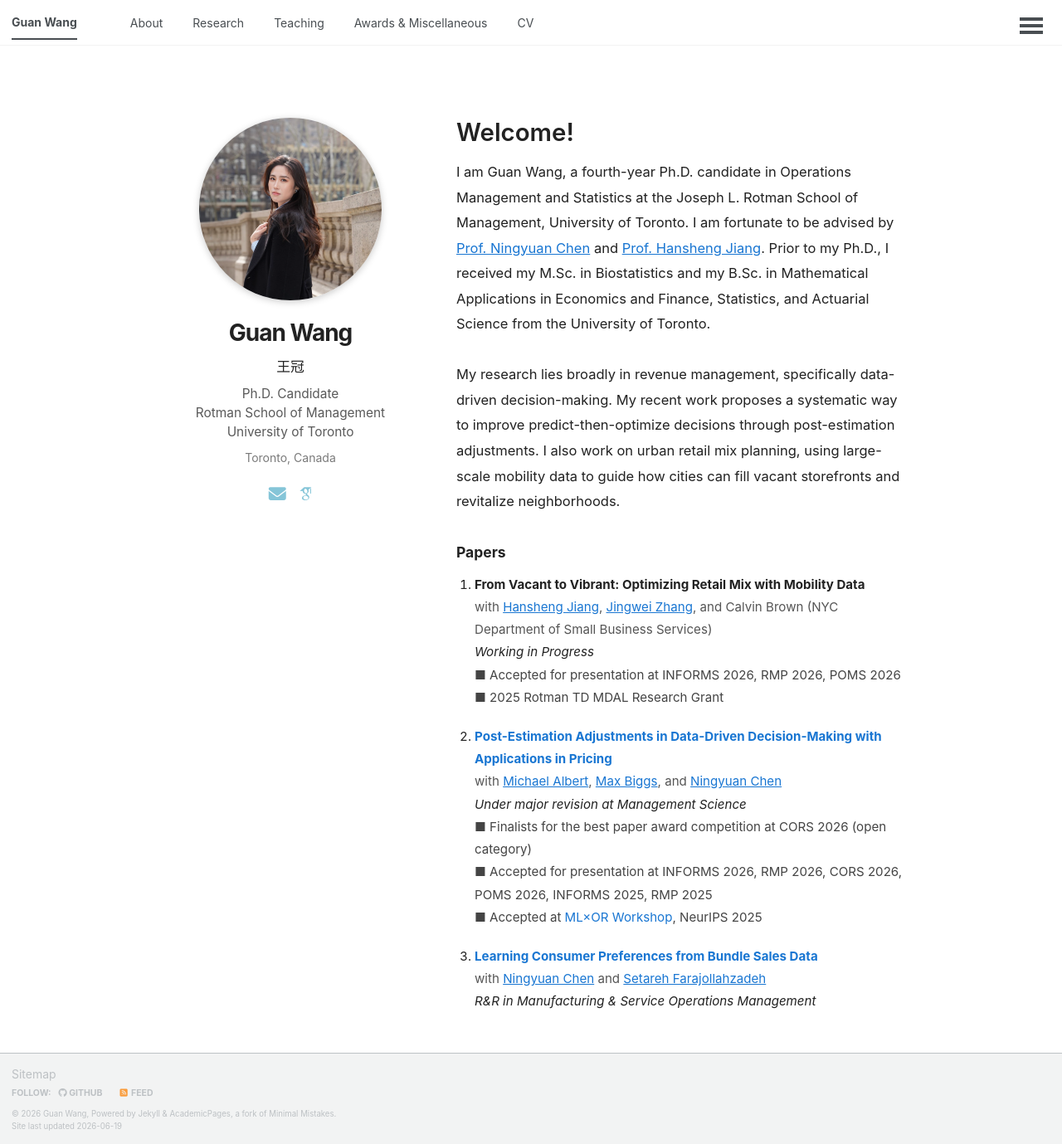
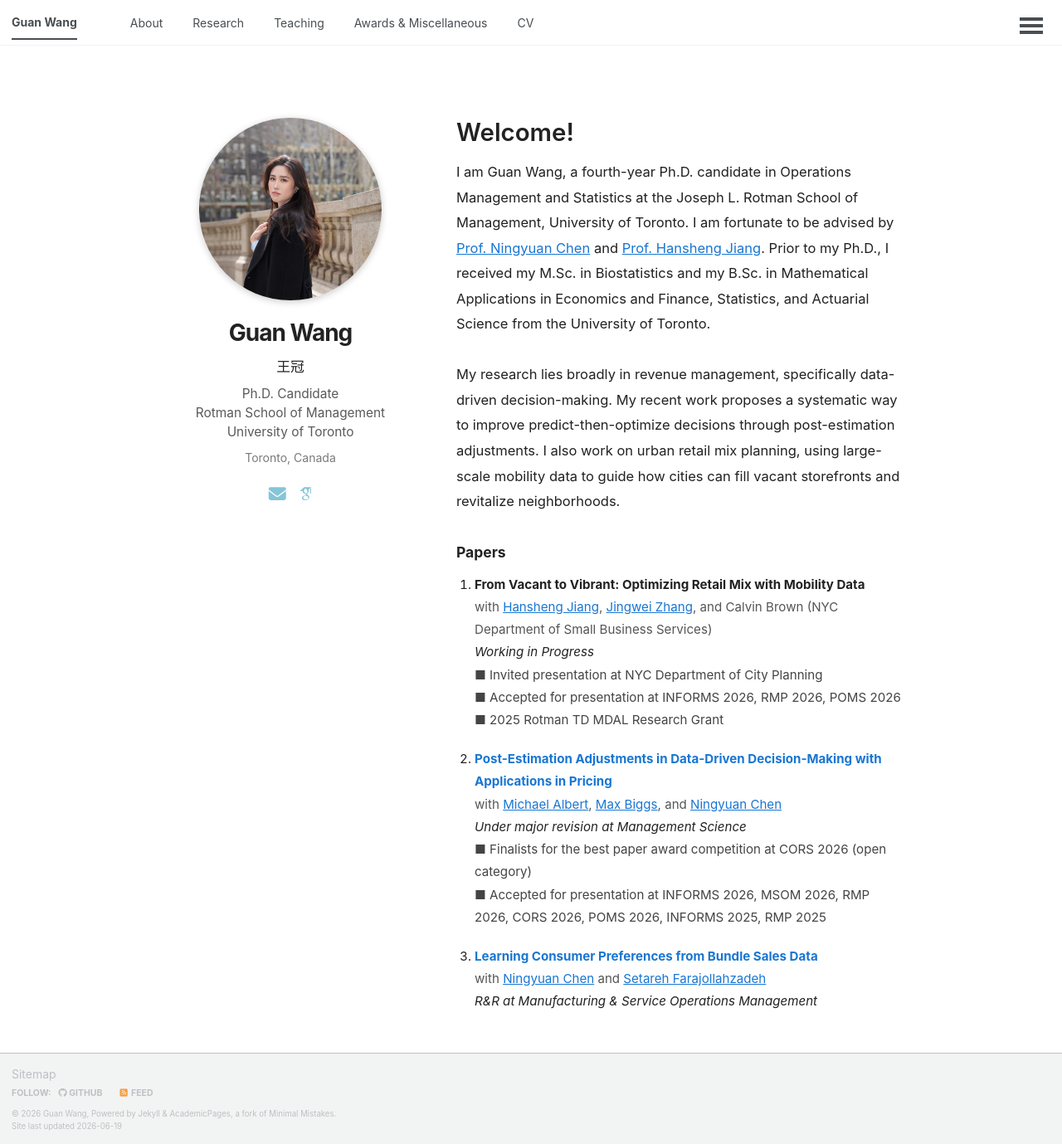
Before and after one commit to wangguan27/wangguan27.github.io, a Jekyll site: the page built from index.md, in a window 1280 px wide and 1379 px high. Shown: the whole window at 83% size. Built offline with Jekyll 4.4.1, drawn with Linux system fonts in a browser that asks for light colours; some web fonts are replaced; a script that is not in the unit is left out.

```diff
--- a/index.md
+++ b/index.md
@@ -36,6 +36,7 @@ permalink: /
 				<b>From Vacant to Vibrant: Optimizing Retail Mix with Mobility Data</b><br>
 				<span style="color:#555;">with <a href="https://hanshengjiang.github.io/" target="_blank" style="color:#1976d2;text-decoration:underline;">Hansheng Jiang</a>, <a href="https://www.jingwei-zhang.com/" target="_blank" style="color:#1976d2;text-decoration:underline;">Jingwei Zhang</a>, and Calvin Brown (NYC Department of Small Business Services)</span><br>
 				<i>Working in Progress</i><br>
+				<span style="color:#444;">&#9632; Invited presentation at NYC Department of City Planning</span><br>
 				<span style="color:#444;">&#9632; Accepted for presentation at INFORMS 2026, RMP 2026, POMS 2026</span><br>
 				<span style="color:#444;">&#9632; 2025 Rotman TD MDAL Research Grant</span>
 			</li>
@@ -44,13 +45,12 @@ permalink: /
 				<span style="color:#555;">with <a href="https://www.michaelalbert.co/" target="_blank" style="color:#1976d2;text-decoration:underline;">Michael Albert</a>, <a href="https://maxbiggs91.github.io/mbiggs.github.io/index.html" target="_blank" style="color:#1976d2;text-decoration:underline;">Max Biggs</a>, and <a href="http://individual.utoronto.ca/ningyuanchen/" target="_blank" style="color:#1976d2;text-decoration:underline;">Ningyuan Chen</a></span><br>
 				<i>Under major revision at Management Science</i><br>
 				<span style="color:#444;">&#9632; Finalists for the best paper award competition at CORS 2026 (open category)</span><br>
-				<span style="color:#444;">&#9632; Accepted for presentation at INFORMS 2026, RMP 2026, CORS 2026, POMS 2026, INFORMS 2025, RMP 2025</span><br>
-				<span style="color:#444;">&#9632; Accepted at <a href="https://mlxor-workshop.github.io/" target="_blank" style="color:#1976d2;text-decoration:none;">ML&times;OR Workshop</a>, NeurIPS 2025</span>
+				<span style="color:#444;">&#9632; Accepted for presentation at INFORMS 2026, MSOM 2026, RMP 2026, CORS 2026, POMS 2026, INFORMS 2025, RMP 2025</span>
 			</li>
 			<li style="margin-bottom:20px;">
 				<a href="https://arxiv.org/abs/2209.04942" target="_blank" style="color:#1976d2;text-decoration:none;"><b>Learning Consumer Preferences from Bundle Sales Data</b></a><br>
 				<span style="color:#555;">with <a href="http://individual.utoronto.ca/ningyuanchen/" target="_blank" style="color:#1976d2;text-decoration:underline;">Ningyuan Chen</a> and <a href="https://www.setarehfarajollahzadeh.com/" target="_blank" style="color:#1976d2;text-decoration:underline;">Setareh Farajollahzadeh</a></span><br>
-				<i>R&amp;R in Manufacturing &amp; Service Operations Management</i>
+				<i>R&amp;R at Manufacturing &amp; Service Operations Management</i>
 			</li>
 		</ol>
 
```
Also changed, not shown: _pages/research.md (+3 -6 lines), research.md (+3 -3 lines).
